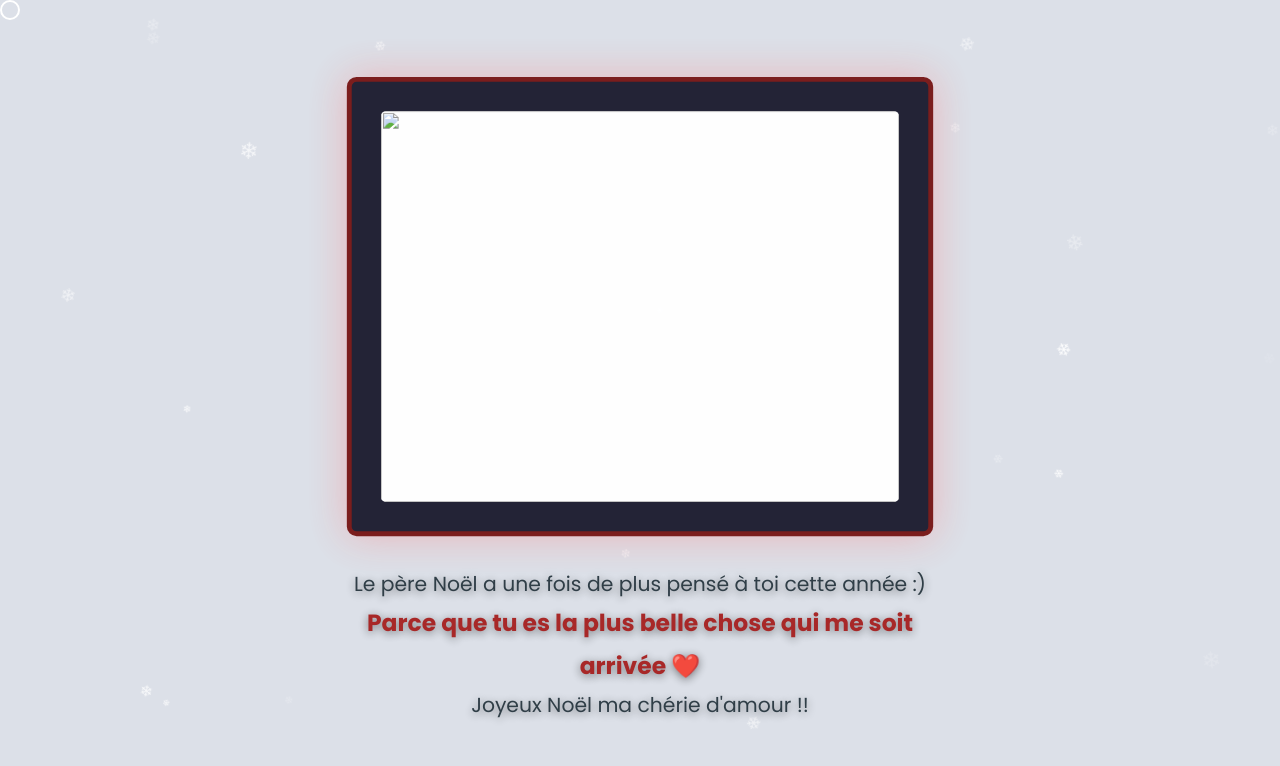
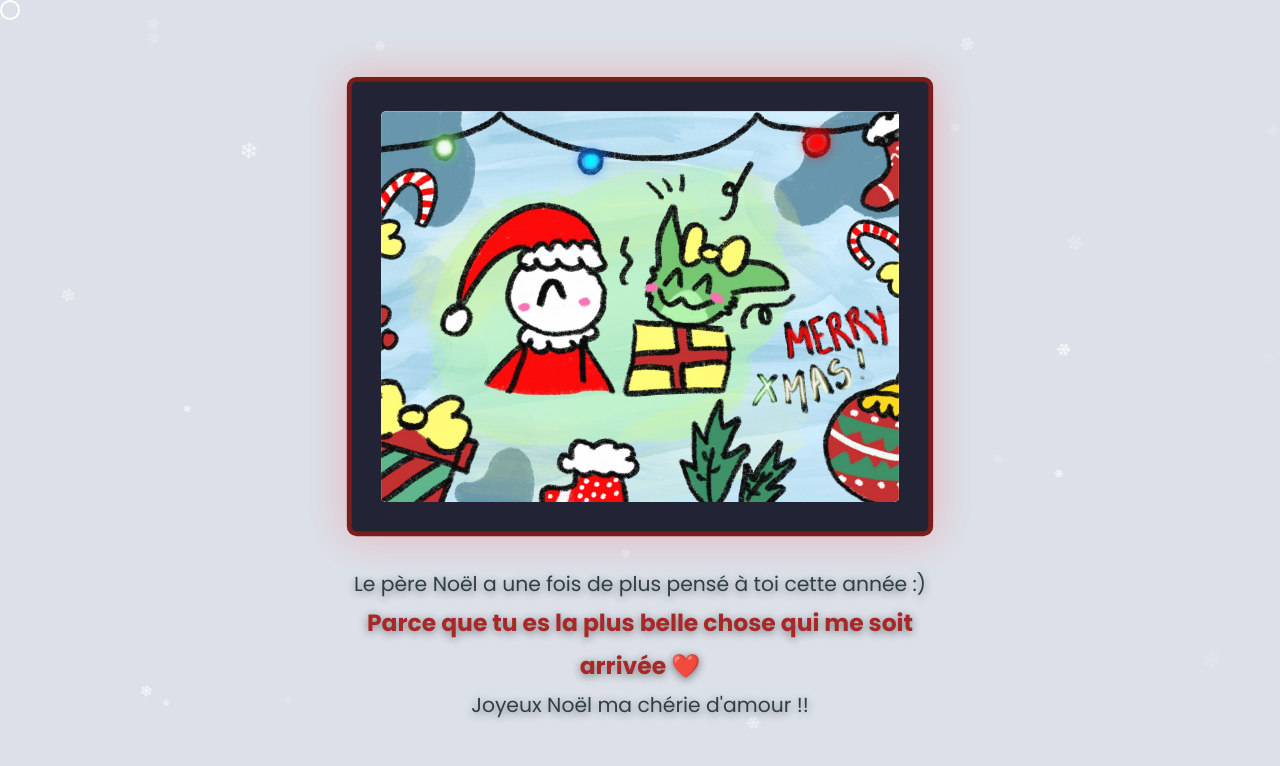
Before and after one commit to lyunabi/cadeau-noel, a plain HTML site: page index.html in a window 1280 px wide. Both pictures are taken after a click on the element 639 px from the left and 474 px from the top of the page. Drawn offline with Linux system fonts and the light colour scheme.

Commit message:
index.html

```diff
--- a/index.html
+++ b/index.html
@@ -402,7 +402,7 @@
         <div class="revealed-content" id="revealedContent">
             <div class="drawing-frame">
                 <div class="drawing-placeholder">
-                    <img src="image.JPG">
+                    <img src="CADEAU%20EMMA/image.JPG">
                 </div>
             </div>
             <div class="love-message">
```
